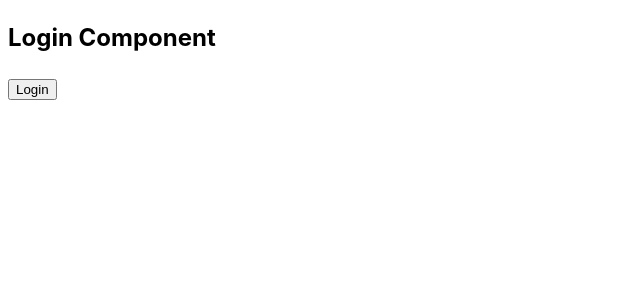
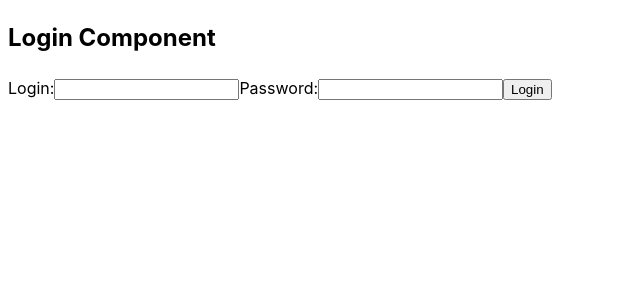
Before and after one commit to matfij/academia, a React (Vite) app in the folder react-blueprint/: page / in a window 1280 px wide. Shown: the top 300 px of the page, without its empty margins (0-640 px from the left). Built offline with nearby package versions, Linux system fonts and the light colour scheme.

Commit message:
implement login form

```diff
--- a/react-blueprint/src/pages/login/LoginComponent.tsx
+++ b/react-blueprint/src/pages/login/LoginComponent.tsx
@@ -1,11 +1,42 @@
 import { useNavigate } from 'react-router-dom';
 import { UsersClient } from '../../common/api/client';
+import { ChangeEvent, FormEvent, useState } from 'react';
+import { UserSignupDto } from '../../common/api/generated';
 
 export const LoginComponent = () => {
+    const [formData, setFormData] = useState<UserSignupDto>({
+        login: '',
+        password: '',
+    });
+    const [formErrors, setFormErrors] = useState<Partial<UserSignupDto>>();
     const navigate = useNavigate();
 
-    const onLogin = async () => {
-        const res = await UsersClient.signin({ body: { login: 'test', password: 'test' } });
+    const handleInputChange = (event: ChangeEvent<HTMLInputElement>) => {
+        const { name, value } = event.target;
+        setFormData({ ...formData, [name]: value });
+    };
+
+    const checkFormErrors = () => {
+        const errors: Partial<UserSignupDto> = {};
+        let errorOccured = false;
+        if (!formData.login) {
+            errors.login = 'errors.loginRequired';
+            errorOccured = true;
+        }
+        if (!formData.password) {
+            errors.password = 'errors.passwordRequired';
+            errorOccured = true;
+        }
+        setFormErrors(errors);
+        return errorOccured;
+    };
+
+    const handleLogin = async (event: FormEvent<HTMLFormElement>) => {
+        event.preventDefault();
+        if (checkFormErrors()) {
+            return;
+        }
+        const res = await UsersClient.signin({ body: formData });
         console.log(res.accessToken, res.login, res.level);
         navigate('home');
     };
@@ -13,7 +44,31 @@ export const LoginComponent = () => {
     return (
         <>
             <h2>Login Component</h2>
-            <button onClick={() => onLogin()}>Login</button>
+            <form onSubmit={handleLogin}>
+                <label htmlFor="login">
+                    Login:
+                    <input
+                        type="text"
+                        name="login"
+                        id="login"
+                        value={formData.login}
+                        onChange={handleInputChange}
+                    />
+                    {formErrors?.login}
+                </label>
+                <label htmlFor="password">
+                    Password:
+                    <input
+                        type="password"
+                        name="password"
+                        id="password"
+                        value={formData.password}
+                        onChange={handleInputChange}
+                    />
+                </label>
+                {formErrors?.password}
+                <button type="submit">Login</button>
+            </form>
         </>
     );
 };
```
